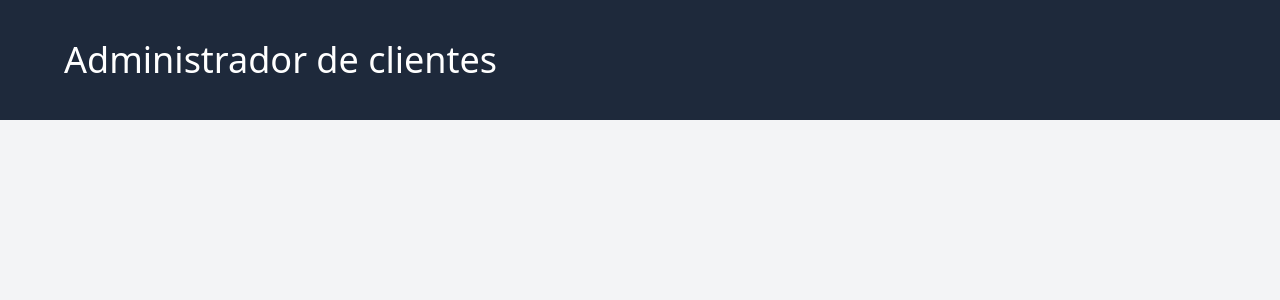
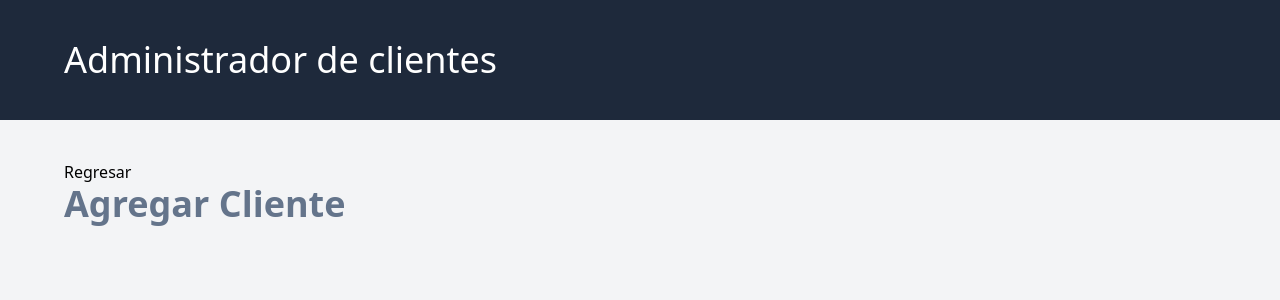
Before and after one commit to ezacarias/vue-crm-con-routing, a Vue app: page /agregar-cliente in a window 1280 px wide. Shown: the top 300 px of the page. Built offline with nearby package versions, Linux system fonts and the light colour scheme.

Commit message:
187.- Creando la vista y ruta para nuevos clientes

```diff
--- a/src/router/index.js
+++ b/src/router/index.js
@@ -6,8 +6,13 @@
   routes: [
     {
       path: '/',
-      name: 'home',
+      name: 'inicio',
       component: Inicio
+    },
+    {
+      path: '/agregar-cliente',
+      name: 'agregar-cliente',
+      component: ()=> import('../views/NuevoClienteView.vue')
     },
   ]
 })
--- a/src/views/ClientesView.vue
+++ b/src/views/ClientesView.vue
@@ -1,8 +1,10 @@
 <script setup>
+import { RouterLink } from 'vue-router'
 </script>
 
 <template>
-    <div class="mt-10">
-        <h1 class="text-4xl font-extrabold text-slate-500">Clientes</h1>
+    <div>
+        <RouterLink :to="{ name:'agregar-cliente'}">Agregar cliente</RouterLink>
     </div>
+    <h1 class="text-4xl font-extrabold text-slate-500">Clientes</h1>
 </template>
--- /dev/null
+++ b/src/views/NuevoClienteView.vue
@@ -0,0 +1,10 @@
+<script setup>
+import { RouterLink } from 'vue-router'
+</script>
+
+<template>
+    <div>
+        <RouterLink :to="{ name:'inicio'}">Regresar</RouterLink>
+        <h1 class="text-4xl font-extrabold text-slate-500">Agregar Cliente</h1>
+    </div>
+</template>
```
Also changed, not shown: 1 other file (tests, documents, lock files or other folders).
